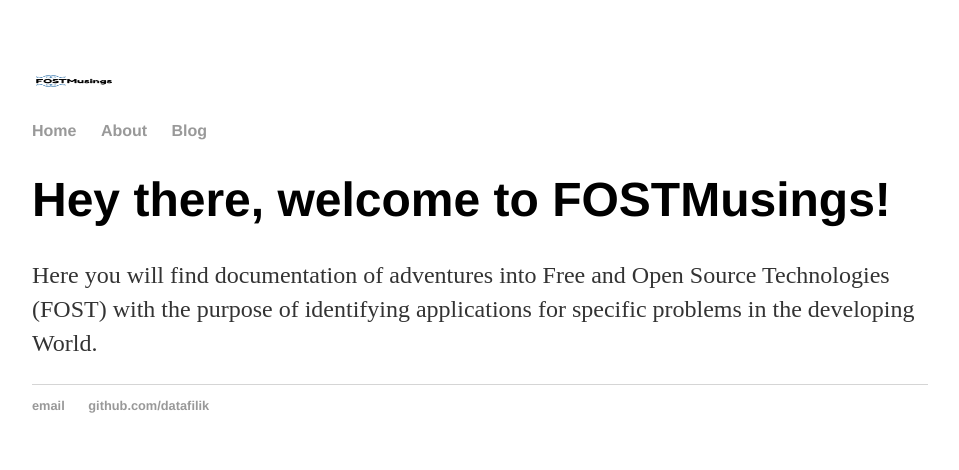
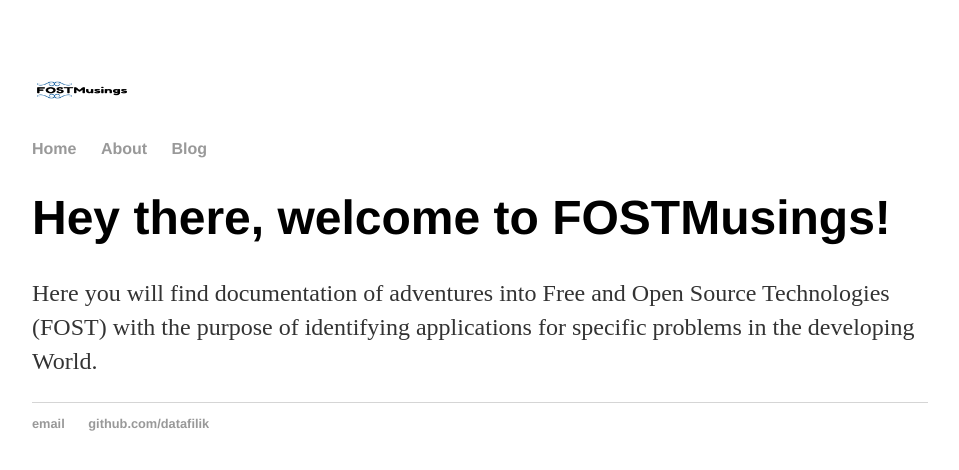
Before and after one commit to oferonmi/datafilik.github.io, a Jekyll site: the page built from index.html, in a window 1280 px wide. Shown: the top 470 px of the page, without its empty margins (160-1119 px from the left). Built offline with Jekyll 4.4.1, drawn with Linux system fonts in a browser that asks for light colours.

Commit message:
Update default.html

```diff
--- a/_layouts/default.html
+++ b/_layouts/default.html
@@ -10,7 +10,7 @@
 
 	<body>
 		<div class="header">
-			<img src="/img/fostmusings_logo.png" alt="logo" height="42" width="84">
+			<img src="/img/fostmusings_logo.png" alt="logo" height="60" width="100">
 			<nav>
 				<ul>
 					<li><a href="/">Home</a></li>
```
